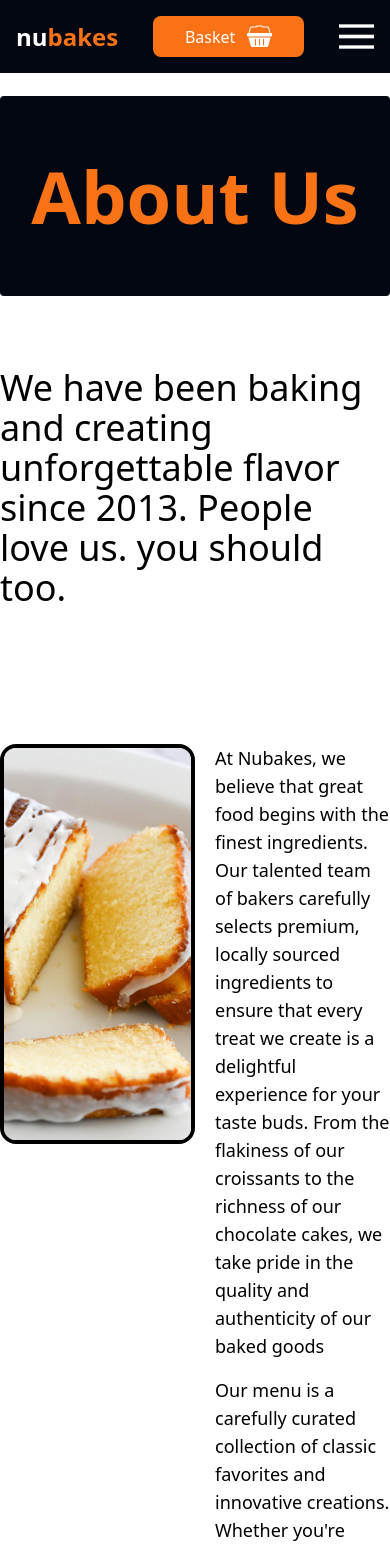
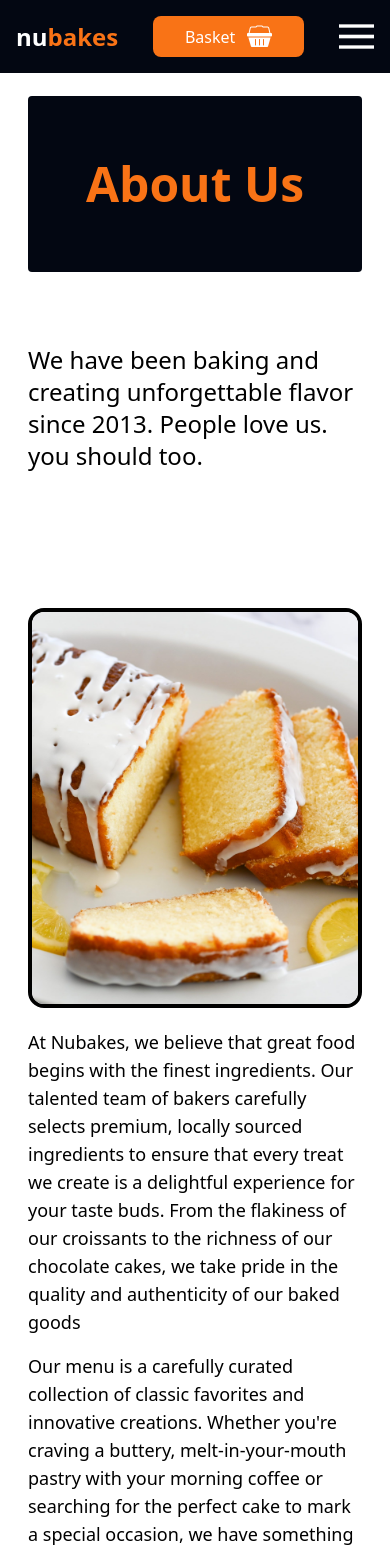
Before and after one commit to coderkwan/nubakes, a Next.js app: page /about in a window 390 px wide. Shown: the top 1549 px of the page. Built offline with nearby package versions, Linux system fonts and the light colour scheme.

Commit message:
-making it responsive

```diff
--- a/app/about/page.tsx
+++ b/app/about/page.tsx
@@ -6,25 +6,25 @@ export const metadata = {
 export default function () {
     return (
         <div>
-            <section className="py-[4rem] ">
+            <section className="py-[4rem] px-7">
                 <div className="max-w-[1240px] bg-gray-950 text-white py-[4rem] rounded mx-auto flex flex-col items-center gap-5 ">
-                    <h1 className="text-7xl font-bold text-orange-500 text-center">
+                    <h1 className="text-5xl md:text-7xl font-bold text-orange-500 text-center">
                         About Us
                     </h1>
                 </div>
             </section>
-            <section className="py-2">
+            <section className="py-2 px-7">
                 <div className="max-w-[1240px] mx-auto ">
-                    <h2 className="text-4xl max-w-[900px]">
+                    <h2 className="text-2xl md:text-4xl max-w-[900px]">
                         We have been baking and creating unforgettable flavor
                         since 2013. People love us. you should too.
                     </h2>
                 </div>
             </section>
-            <section className="py-[8rem] ">
-                <div className="max-w-[1240px] mx-auto flex gap-5 ">
-                    <div className="w-1/2 flex justify-start">
-                        <div className="h-[400px] w-[500px] rounded-2xl overflow-hidden border-4 border-black relative">
+            <section className="py-[8rem] px-7">
+                <div className="max-w-[1240px] mx-auto flex flex-col md:flex-row gap-5 ">
+                    <div className="w-full md:w-1/2 flex justify-start">
+                        <div className="h-[400px] w-full m:w-[500px] rounded-2xl overflow-hidden border-4 border-black relative">
                             <Image
                                 src="/poundcake.jpg"
                                 fill={true}
@@ -33,7 +33,7 @@ export default function () {
                             />
                         </div>
                     </div>
-                    <div className="w-1/2">
+                    <div className="w-full m:w-1/2">
                         <p className="mb-4 text-lg max-w-[550px]">
                             At Nubakes, we believe that great food begins with
                             the finest ingredients. Our talented team of bakers
@@ -57,7 +57,7 @@ export default function () {
                     </div>
                 </div>
             </section>
-            <section className="pt-2 mb-[8rem]">
+            <section className="pt-2 mb-[8rem] px-7">
                 <div className="max-w-[1240px] mx-auto ">
                     <h3 className="text-3xl max-w-[900px]">
                         Beyond the delectable treats that line our display
--- a/app/cart/page.tsx
+++ b/app/cart/page.tsx
@@ -4,13 +4,13 @@ export const metadata = {
 };
 
 export default function () {
-    const nums = [];
+    const nums = [2, 3];
 
     return (
         <div>
-            <section className="py-[8rem] ">
-                <div className="max-w-[1240px] mx-auto flex gap-5 ">
-                    <div className="w-1/2">
+            <section className="py-[8rem] px-7">
+                <div className="max-w-[1240px] mx-auto flex flex-col md:flex-row gap-5 ">
+                    <div className="w-full md:w-1/2">
                         <div className="flex flex-col gap-4">
                             {nums.length > 0 ? (
                                 nums.map((item, index) => {
@@ -34,14 +34,14 @@ export default function () {
                             )}
                         </div>
                     </div>
-                    <div className="w-1/2 flex flex-col gap-4">
+                    <div className="w-full md:w-1/2 flex flex-col gap-4">
                         <div className="text-lg  bg-[#FFDDAB] rounded-lg max-w-[500px] p-3">
                             We will contact you about your order, delivery and
                             payment.
                         </div>
                         <form
                             action=""
-                            className="flex flex-col gap-2 max-w-[500px]"
+                            className="flex flex-col gap-2 w-full md:max-w-[500px]"
                         >
                             <div className="flex flex-col gap-2">
                                 <label htmlFor="">Name</label>
--- a/components/CartProduct.tsx
+++ b/components/CartProduct.tsx
@@ -3,7 +3,7 @@ import pund from "../public/poundcake.jpg";
 
 export default function () {
     return (
-        <div className="bg-[#FFDDAB] p-3 border rounded-xl flex items-center justify-between gap-2 w-full max-w-[450px]">
+        <div className="bg-[#FFDDAB] p-3 border rounded-xl flex items-center justify-between gap-2 w-full md:max-w-[450px]">
             <div className="border-2 border-gray-400 overflow-hidden rounded-md h-[100px] w-[100px] relative">
                 <Image src={pund} fill={true} objectFit="cover" alt="image" />
             </div>
```
